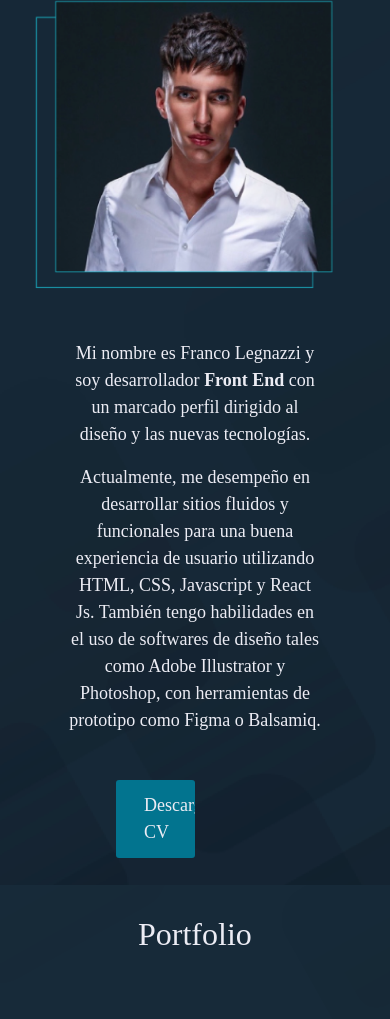
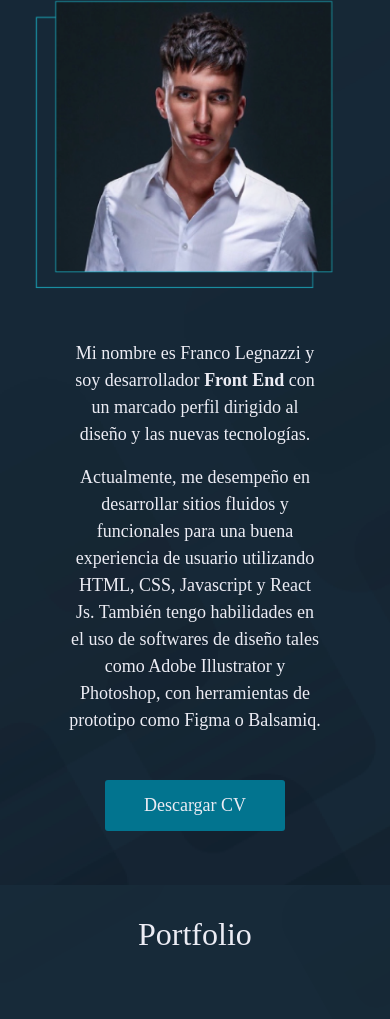
Before and after one commit to franleg/portfolio, a website: page index.html in a window 390 px wide. Shown: the part 974-1993 px from the top of the page. Drawn offline with nearby package versions, Linux system fonts and the light colour scheme.

Commit message:
modifique boton de descarga cv

```diff
--- a/index.html
+++ b/index.html
@@ -18,7 +18,7 @@
 	<div class="container-fluid sticky-top navBar-container">
 		<div class="row navBar">
 			<div class="col-lg-6 col-xs-6 logo-container">
-				<a href="index.html" class="logo">
+				<a href="index.html" class="logo" data-aos="fade-right" data-aos-anchor="#example-anchor" data-aos-offset="500" data-aos-duration="500">
 					Franco Legnazzi
 				</a>
 			</div>
@@ -83,8 +83,8 @@
 					<p data-aos="zoom-in-left" data-aos-duration="2000">
 						Actualmente, me desempeño en desarrollar sitios fluidos y funcionales para una buena experiencia de usuario utilizando HTML, CSS, Javascript y React Js. También tengo habilidades en el uso de softwares de diseño tales como Adobe Illustrator y Photoshop, con herramientas de prototipo como Figma o Balsamiq.
 					</p>
-					<a href="assets/pdf/cv-francolegnazzi.pdf" data-aos="zoom-in-up" data-aos-duration="2500" download="cv-francolegnazzi.pdf" target="_blank">
-						<button class="boton">Descargar CV</button>
+					<a href="assets/pdf/cv-francolegnazzi.pdf" data-aos="zoom-in-up" data-aos-duration="2500" download="cv-francolegnazzi.pdf" target="_blank" class="boton">
+						Descargar CV
 					</a>
 				</div>
 			</div>
--- a/scss/_navBar.scss
+++ b/scss/_navBar.scss
@@ -28,7 +28,7 @@
 				letter-spacing: 2px;
 
 				@media only screen and (max-width:767px){
-		            font-size: 18px;
+		            font-size: 16px;
 		            padding-left: 20px;
 		        }
 
--- a/scss/_profile.scss
+++ b/scss/_profile.scss
@@ -43,6 +43,8 @@
 				overflow: hidden;
 				display: inline-block;
 				font-size: 18px;
+				text-align: center;
+				text-decoration: none;
 			}
 			.boton:hover {
 			    color: #ececf4;
```
Also changed, not shown: css/style.css.
